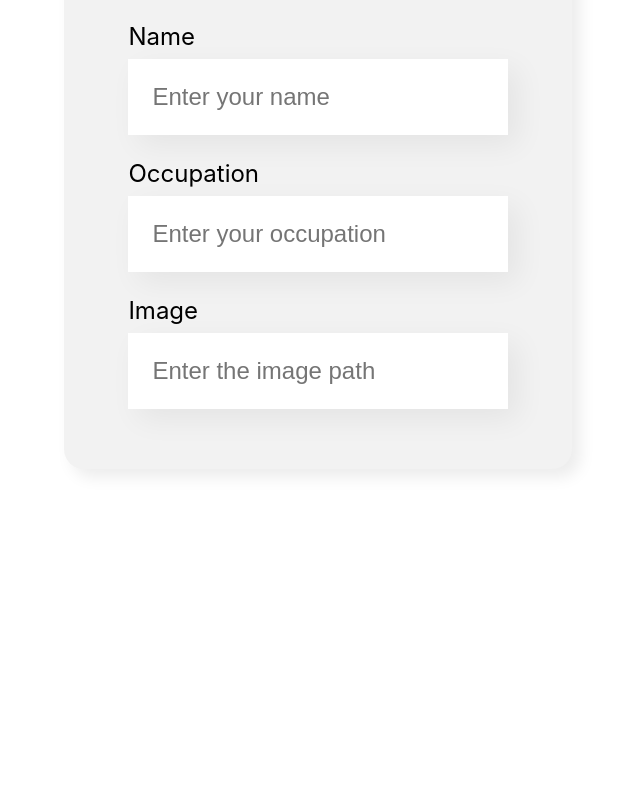
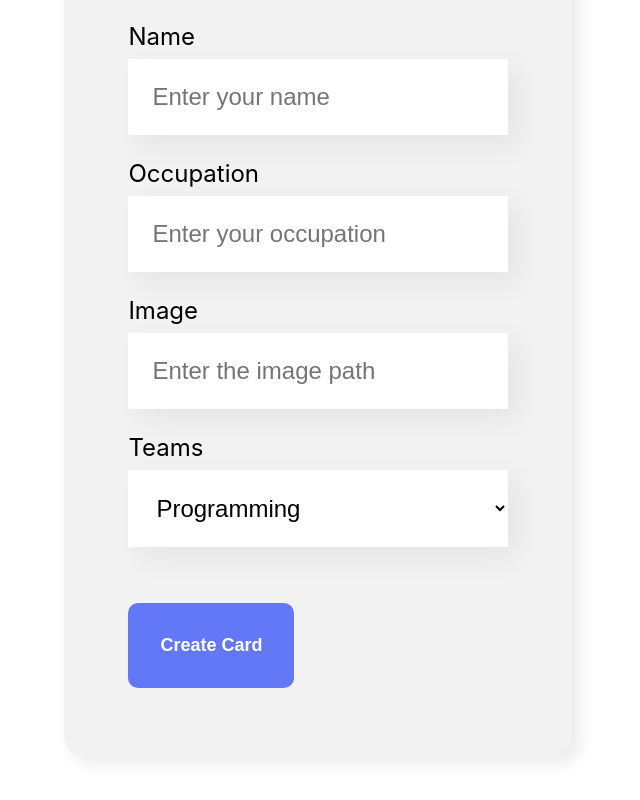
Before and after one commit to MathPelicer/organo-react-alura, a JavaScript app: page / in a window 1280 px wide. Shown: the part 665-1465 px from the top of the page, without its empty margins (322-962 px from the left). Before the commit the page ends 1214 px from the top, so only its background shows below. Built offline with nearby package versions, Linux system fonts and the light colour scheme; the HTML template or start-up script is replaced by a standard one.

Commit message:
feat: create button and dropdown

```diff
--- /dev/null
+++ b/src/Components/Button/Button.css
@@ -0,0 +1,15 @@
+.my-button{
+    background-color: #6278F7;
+    border-radius: 10px;
+    font-weight: 700;
+    font-size: 18px;
+    padding: 32px;
+    border: none;
+    cursor: pointer;
+    color: #FFF;
+    margin: 32px 0;
+}
+
+.my-button:hover{
+    color: #95FFD4;
+}
--- /dev/null
+++ b/src/Components/Button/index.js
@@ -0,0 +1,11 @@
+import './Button.css'
+
+const Button = (props) => {
+    return(
+        <button className='my-button'>
+            {props.children}
+        </button>
+    )
+}
+
+export default Button
--- /dev/null
+++ b/src/Components/DropDown/DropDown.css
@@ -0,0 +1,19 @@
+.dropdown{
+    margin: 24px 0;
+}
+
+.dropdown select {
+    background-color: #FFF;
+    box-shadow: 10px 10px 30px rgba(0, 0, 0, 0.06);
+    width: 100%;
+    border: none;
+    font-size: 24px;
+    padding: 24px;
+    box-sizing: border-box;
+}
+
+.dropdown label {
+    display: block;
+    margin-bottom: 8px;
+    font-size: 24px;
+}
--- /dev/null
+++ b/src/Components/DropDown/index.js
@@ -0,0 +1,18 @@
+import './DropDown.css'
+
+const DropDown = (props) => {
+    return(
+        <div className='dropdown'>
+            <label>
+                {props.label}
+            </label>
+            <select required={props.isRequired}>
+                {props.items.map(item => {
+                    return <option key={item}>{item}</option>
+                })}
+            </select>
+        </div>
+    )
+}
+
+export default DropDown
--- a/src/Components/Form/index.js
+++ b/src/Components/Form/index.js
@@ -1,14 +1,35 @@
+import Button from '../Button'
+import DropDown from '../DropDown'
 import TextField from '../TextField'
 import './Form.css'
 
 const Form = () => {
+
+    const teams = [
+        'Programming',
+        'Front-End',
+        'Data Science',
+        'DevOps',
+        'UX & Design',
+        'Mobile'
+    ]
+
+    const onSave = (event) => {
+        event.preventDefault()
+        console.log("form submited")
+    }
+
     return(
         <section className='formSection'>
-            <form>
+            <form onSubmit={onSave}>
                 <h2>Fill data to create employee card</h2>
-                <TextField label="Name" placeholder = "Enter your name"/>
-                <TextField label="Occupation" placeholder = "Enter your occupation"/>
-                <TextField label="Image" placeholder = "Enter the image path"/>
+                <TextField isRequired={true} label="Name" placeholder = "Enter your name"/>
+                <TextField isRequired={true} label="Occupation" placeholder = "Enter your occupation"/>
+                <TextField isRequired={false} label="Image" placeholder = "Enter the image path"/>
+                <DropDown isRequired={true} label="Teams" items={teams}/>
+                <Button>
+                    Create Card
+                </Button>
             </form>
         </section>
     )
--- a/src/Components/TextField/index.js
+++ b/src/Components/TextField/index.js
@@ -6,7 +6,7 @@ const TextField = (props) => {
             <label>
                 {props.label}
             </label>
-            <input placeholder={props.placeholder}/>
+            <input required={props.isRequired} placeholder={props.placeholder}/>
         </div>
     )
 }
```
